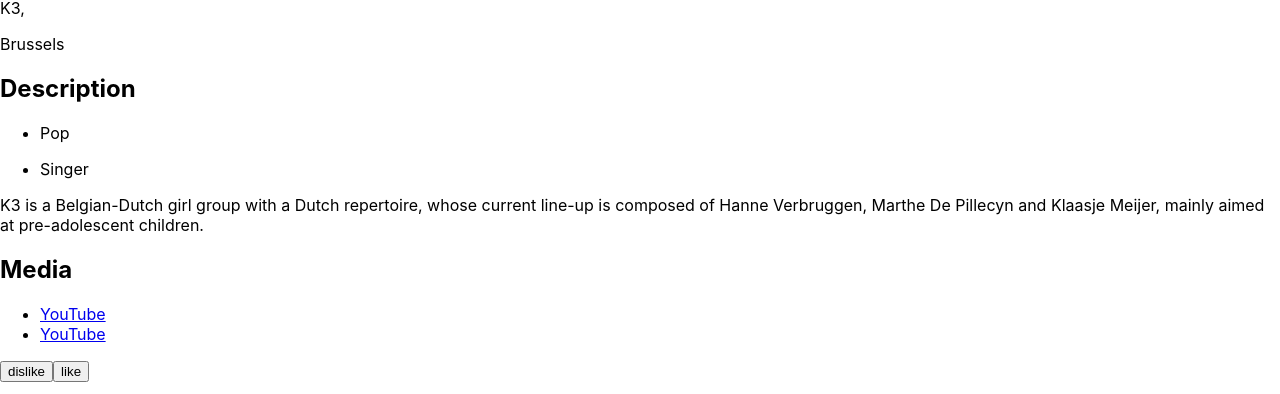
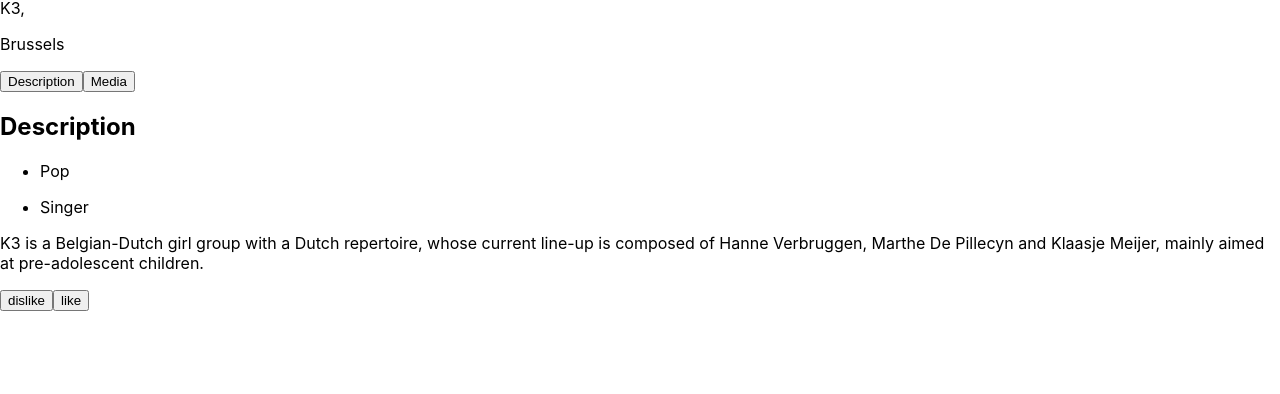
Before and after one commit to swesterveld/codaisseur-project-cowbell, a React (Create React App) app: page / in a window 1280 px wide. Shown: the part 342-736 px from the top of the page. Built offline with nearby package versions, Linux system fonts and the light colour scheme.

Commit message:
made buttons in ProfileCard work to switch between content and media

```diff
--- a/src/components/ProfileCard.js
+++ b/src/components/ProfileCard.js
@@ -14,13 +14,28 @@ class ProfileCard extends Component {
     )
   }
 
-  renderContent() {
+  renderSwitchButtons() {
     return (
       <div>
-        {this.renderDescription()}
-        {this.renderMediaURLs()}
+        <button onClick={this.props.switchToContent}>Description</button>
+        <button onClick={this.props.switchToMedia}>Media</button>
       </div>
     )
+  }
+
+  renderContent() {
+    if (this.props.content) {
+      return ( <div>
+        {this.renderDescription()}
+        {this.showContactDetails && this.renderContactDetails()}
+      </div> )
+    }
+    else {
+      return ( <div>
+        {this.renderMediaURLs()}
+      </div> )
+    }
+
   }
 
   extractPlatform(url) {
@@ -76,6 +91,15 @@ class ProfileCard extends Component {
     )
   }
 
+  renderContactDetails() {
+    return (
+      <div>
+        {/* Dit is omdat nu nog de contact details een lege string zijn overal; uiteindelijk moet dit opgesplitst worden per medium in icoontjes enzo */}
+        <p>this.props.profile.contactDetails</p>
+      </div>
+    )
+  }
+
   render() {
     if (!this.props.profile) {
       return (
@@ -85,8 +109,9 @@ class ProfileCard extends Component {
     else {
       return (
         <div>
-        {this.renderProfilePicture()}
-        {this.renderContent()}
+          {this.renderProfilePicture()}
+          {this.renderSwitchButtons()}
+          {this.renderContent()}
         </div>
       )
     }
--- a/src/components/ProfileCardContainer.js
+++ b/src/components/ProfileCardContainer.js
@@ -6,10 +6,10 @@ class ProfileCardContainer extends Component {
   state = {
     showContactDetails: false,
     profile: null,
+    content: true,
   }
 
   componentDidMount() {
-    console.log(this.props.profiles[this.props.currentUserId].matches);
     if (this.props.match.path.includes('settings')) {
       this.setState({profile: this.props.profiles[this.props.currentUserId],
                      showContactDetails: true})
@@ -22,9 +22,17 @@ class ProfileCardContainer extends Component {
     }
   }
 
+  switchToContent = () => {
+    this.setState({content: true});
+  }
+
+  switchToMedia = () => {
+    this.setState({content: false})
+  }
+
   render() {
     return ( <div>
-      <ProfileCard profile={ this.state.profile || this.props.profile } showContactDetails={this.state.showContactDetails} />
+      <ProfileCard profile={ this.state.profile || this.props.profile } showContactDetails={this.state.showContactDetails} switchToContent={this.switchToContent} switchToMedia={this.switchToMedia} content={this.state.content} />
     </div> );
   }
 }
```
